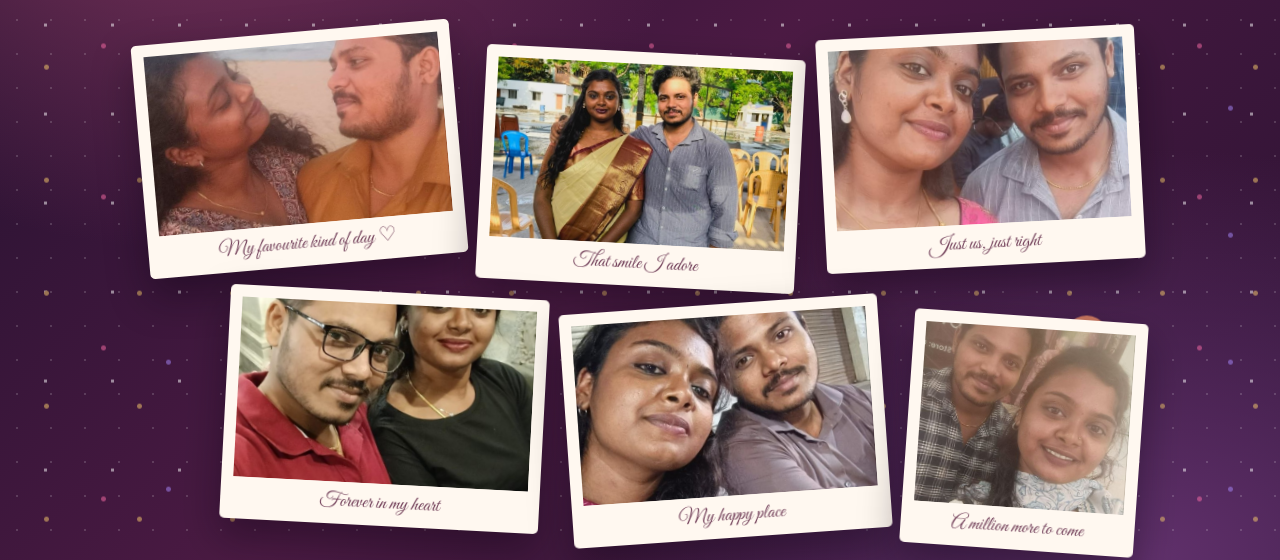
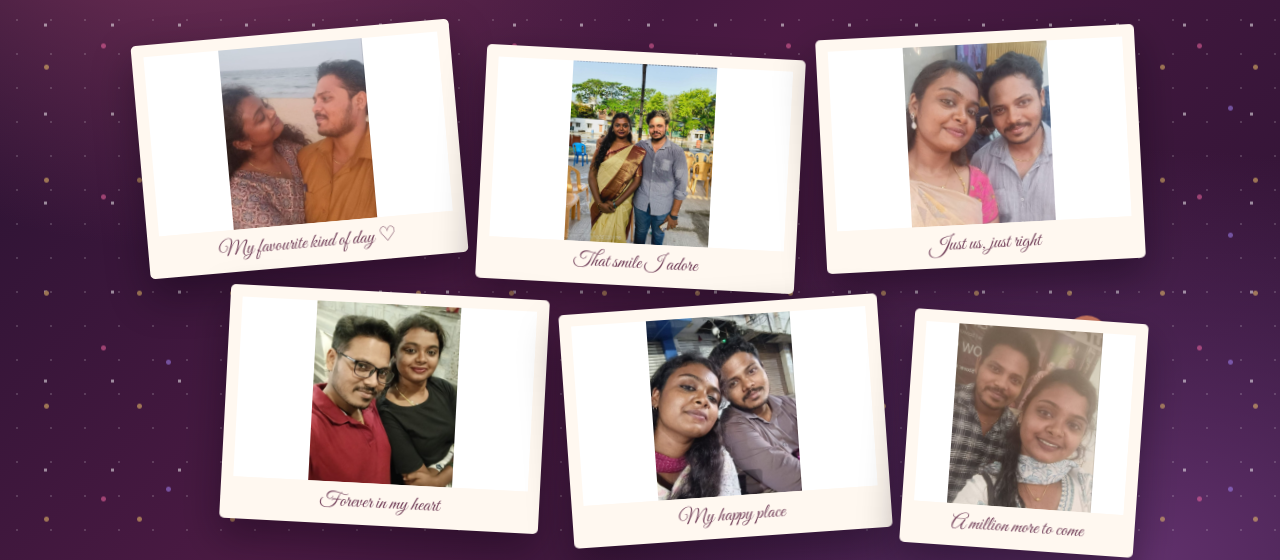
Before and after one commit to N14R25/nandhini-ram, a plain HTML site: page memories.html in a window 1280 px wide. Shown: the part 269-829 px from the top of the page. Drawn offline with nearby package versions, Linux system fonts and the light colour scheme; a web font is replaced by a local one.

Commit message:
Update style.css

```diff
--- a/assets/css/style.css
+++ b/assets/css/style.css
@@ -28,7 +28,13 @@ body{font-family:'DM Sans',sans-serif;color:var(--cream);overflow-x:hidden;backg
 .love-letter p{font:500 1.04rem/1.9 'Playfair Display',serif;color:#75445c;position:relative}.love-letter .letter-sign{text-align:right;margin-top:25px}.letter-sign span{font:2rem 'Great Vibes',cursive;color:#b6537d}
 .memory-collage{max-width:1000px;margin:35px auto;display:grid;grid-template-columns:repeat(12,1fr);grid-template-rows:repeat(2,250px);gap:22px;perspective:1200px}
 .polaroid{background:#fff8f0;padding:12px 12px 42px;box-shadow:0 18px 40px #09000f66;border-radius:5px;position:relative;transition:transform .45s,box-shadow .45s;transform-style:preserve-3d}
-.polaroid img{width:100%;height:100%;object-fit:cover;background:#b87a94;filter:saturate(1.06)}
+/* .polaroid img{width:100%;height:100%;object-fit:cover;background:#b87a94;filter:saturate(1.06)} */
+.polaroid img {
+    width: 100%;
+    height: 100%;
+    object-fit: contain;
+    background: #fff;
+}
 .polaroid figcaption{position:absolute;bottom:10px;left:8px;right:8px;text-align:center;color:#713e58;font:1.25rem 'Great Vibes',cursive}
 .polaroid:hover{z-index:5;transform:perspective(900px) rotateX(0) rotateY(0) translateY(-12px) scale(1.06)!important;box-shadow:0 30px 60px #08000f99}
 .p-one{grid-column:1/5;grid-row:1;transform:rotate(-5deg)}.p-two{grid-column:5/9;grid-row:1;transform:translateY(20px) rotate(3deg)}.p-three{grid-column:9/13;grid-row:1;transform:rotate(-3deg)}.p-four{grid-column:2/6;grid-row:2;transform:translateY(-12px) rotate(3deg)}.p-five{grid-column:6/10;grid-row:2;transform:rotate(-4deg)}.p-six{grid-column:10/13;grid-row:2;transform:translateY(12px) rotate(4deg)}
```
